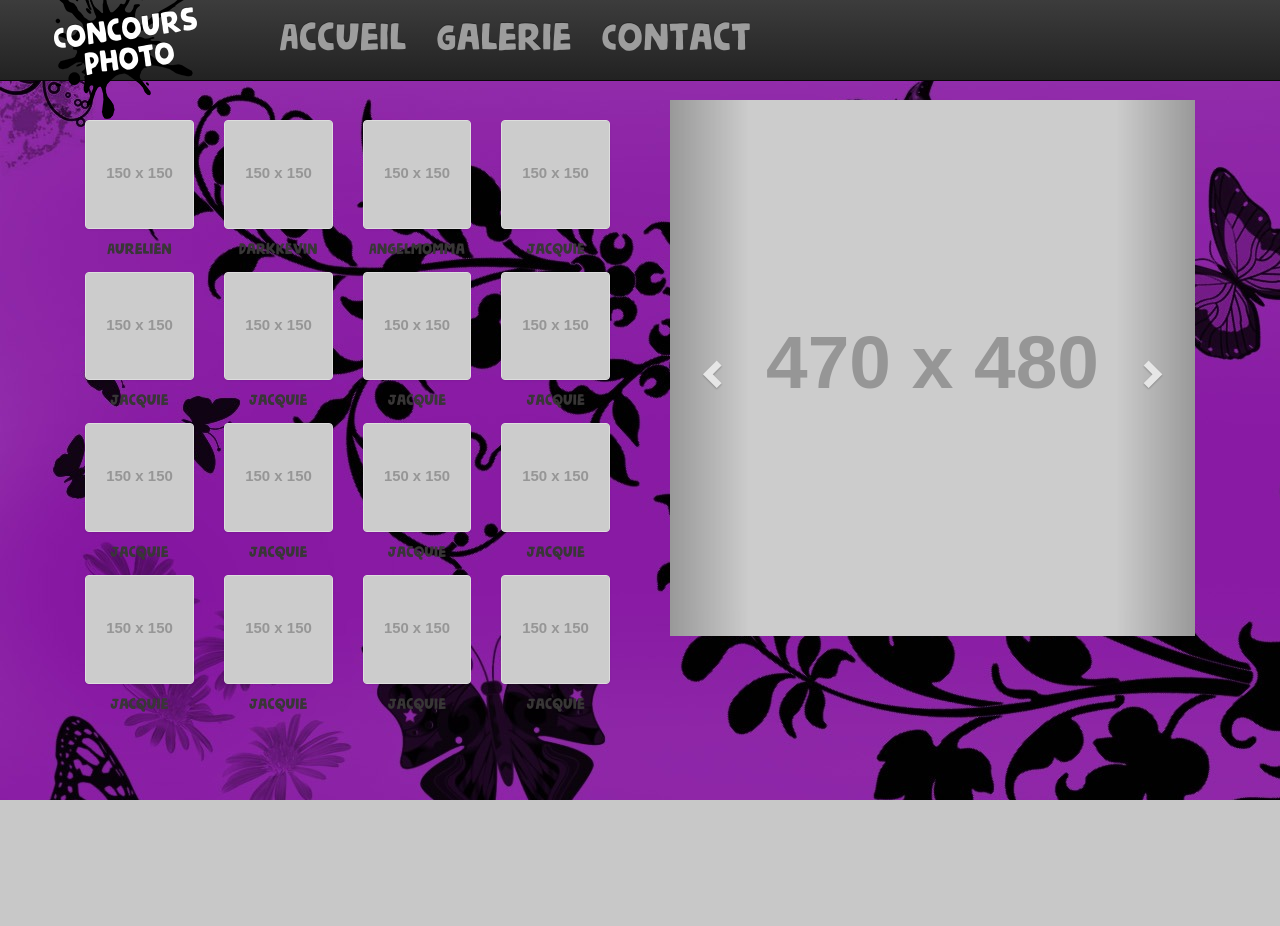
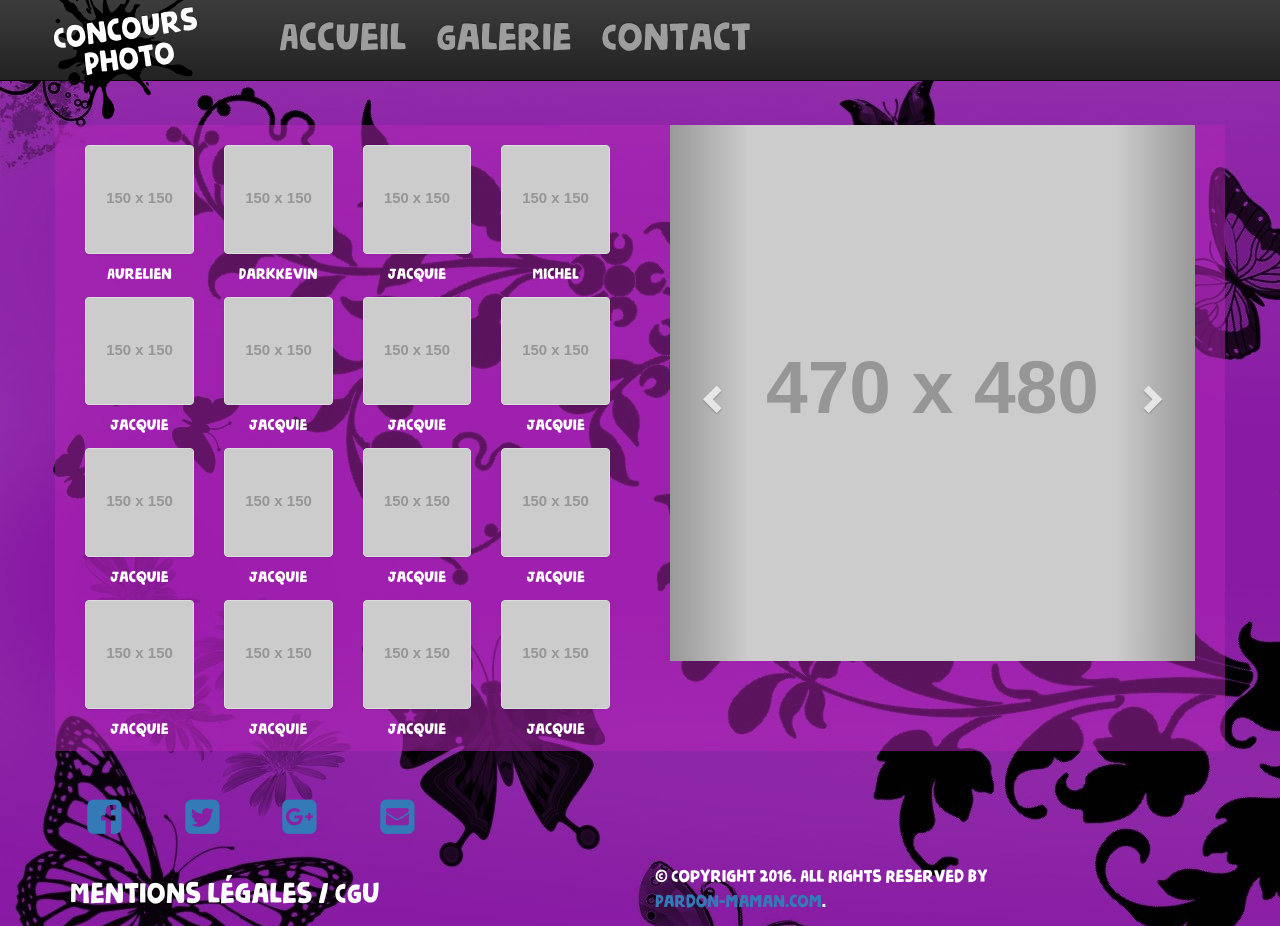
Before and after one commit to Aurerianusu/fbdev, a PHP site: page /galerie.php in a window 1280 px wide. Before the commit the page ends 800 px from the top, so only its background shows below. Run offline with PHP 8.4, Linux system fonts and the light colour scheme; grey boxes labelled with a size stand in for pictures from a placeholder-image service; some libraries are stand-ins or nearby versions.

Commit message:
ajout du css footer

```diff
--- a/footer.php
+++ b/footer.php
@@ -1,31 +1,32 @@
 <div class="container">
-        <div class="row text-left">
-        	<div class="col-sm-12 col-xs-12">
+
+
+        <div class="row text-left bloc-center">
+        	<div class="col-sm-1 col-xs-2">
+               	<a href="https://www.facebook.com/bootsnipp"><i id="social-fb" class="fa fa-facebook-square fa-2x social"></i></a>
+            </div>
+
+            <div class="col-sm-1 col-xs-2">
+	            <a href="https://twitter.com/bootsnipp"><i id="social-tw" class="fa fa-twitter-square fa-2x social"></i></a>
+	        </div>
+
+	        <div class="col-sm-1 col-xs-2">
+	           	<a href="https://plus.google.com/+Bootsnipp-page"><i id="social-gp" class="fa fa-google-plus-square fa-2x social"></i></a>
+	        </div>
+
+	        <div class="col-sm-1 col-xs-2">
+	            <a href="mailto:coucou@gmail.com"><i id="social-em" class="fa fa-envelope-square fa-2x social"></i></a>
+	        </div>
+		</div>
+
+		<div class="row text-left">
+        	<div class="col-sm-6 col-xs-6 cgu">
                	<a href="./cgu.php">Mentions légales / CGU</a>
+            </div>
+
+            <div class="col-sm-6 col-xs-6 copyright">
+               	 <p>© Copyright 2016. All Rights Reserved by <br><a target="_blank" href="https://pardon-maman.com"> Pardon-maman.com</a>.
             </div>
         </div>
 
-        <div class="row text-center">
-        	<div class="col-sm-3 col-xs-6">
-               	<a href="https://www.facebook.com/bootsnipp"><i id="social-fb" class="fa fa-facebook-square fa-3x social"></i></a>
-            </div>
-
-            <div class="col-sm-3 col-xs-6">
-	            <a href="https://twitter.com/bootsnipp"><i id="social-tw" class="fa fa-twitter-square fa-3x social"></i></a>
-	        </div>
-
-	        <div class="col-sm-3 col-xs-6">
-	           	<a href="https://plus.google.com/+Bootsnipp-page"><i id="social-gp" class="fa fa-google-plus-square fa-3x social"></i></a>
-	        </div>
-
-	        <div class="col-sm-3 col-xs-6">
-	            <a href="mailto:bootsnipp@gmail.com"><i id="social-em" class="fa fa-envelope-square fa-3x social"></i></a>
-	        </div>
-		</div>
-
-		<div class="row text-center">
-        	<div class="col-sm-12 col-xs-12">
-               	 <p>© Copyright 2016. All Rights Reserved by <a target="_blank" href="https://pardon-maman.com"> Pardon-maman</a>.
-            </div>
-        </div>
 </div>
--- a/galerie.php
+++ b/galerie.php
@@ -22,7 +22,7 @@
 		<!-- END OF HEADER -->
 
 		<!-- CONTENT -->
-		<section id="section-gallerie">
+		<section id="section-galerie">
 
 			<div class="container">
 			    <div id="main_area">
@@ -45,12 +45,12 @@
 
 			                    <li class="col-sm-3 col-xs-6">
 			                        <a class="thumbnail" id="carousel-selector-2"><img src="http://placehold.it/150x150&text=2"></a>
-			                        <p class="title-photo">Angelmomma</p>
+			                        <p class="title-photo">Jacquie</p>
 			                    </li>
 
 			                    <li class="col-sm-3 col-xs-6">
 			                        <a class="thumbnail" id="carousel-selector-3"><img src="http://placehold.it/150x150&text=3"></a>
-			                      	<p class="title-photo">Jacquie</p>
+			                      	<p class="title-photo">Michel</p>
 			                    </li>
 
 			                    <li class="col-sm-3 col-xs-2">
@@ -188,7 +188,7 @@
 
 
 		<!-- END OF FOOTER -->
-		<footer></footer>
+		<footer><?php require 'footer.php' ?></footer>
 		<!-- END OF FOOTER -->
 
 	</body>
--- a/header.php
+++ b/header.php
@@ -1,5 +1,7 @@
 		<!-- Latest compiled and minified CSS -->
 		<link rel="stylesheet" href="https://maxcdn.bootstrapcdn.com/bootstrap/3.3.7/css/bootstrap.min.css" integrity="sha384-BVYiiSIFeK1dGmJRAkycuHAHRg32OmUcww7on3RYdg4Va+PmSTsz/K68vbdEjh4u" crossorigin="anonymous">
+
+		<link href="//maxcdn.bootstrapcdn.com/font-awesome/4.1.0/css/font-awesome.min.css" rel="stylesheet">
 
 		<!-- JQUERY LIBRARY -->
 		<script
--- a/public/css/style.css
+++ b/public/css/style.css
@@ -27,7 +27,7 @@ body{
 }
 
 /* INDEX */
-#section-accueil .container {
+#section-accueil .container, #section-galerie .container {
     background-color: rgba(181, 39, 185, 0.5);
     margin-top: 25px;
     margin-bottom: 25px;
@@ -73,7 +73,7 @@ body{
 .title-photo{
 	font-size: 16px;
     text-align: center;
-    color: #383636;
+    color:white;
 }
 
 body {
@@ -118,3 +118,45 @@ span.navbar-brand {
     position: relative;
     bottom: 29px;
 }
+
+
+/* FOOTER CSS */
+.social:hover {
+     -webkit-transform: scale(0.6);
+     -moz-transform: scale(0.6);
+     -o-transform: scale(0.6);
+ }
+ .social {
+     -webkit-transform: scale(0.5);
+     /* Browser Variations: */
+     -moz-transform: scale(0.5);
+     -o-transform: scale(0.5);
+     -webkit-transition-duration: 0.5s;
+     -moz-transition-duration: 0.5s;
+     -o-transition-duration: 0.5s;
+ }
+
+ #social-fb:hover {
+     color: #3B5998;
+ }
+ #social-tw:hover {
+     color: #4099FF;
+ }
+ #social-gp:hover {
+     color: #d34836;
+ }
+ #social-em:hover {
+     color: #f39c12;
+ }
+ .cgu a{
+    color:white;
+    text-decoration: none;
+    font-size: 30px;
+
+ }
+
+ .copyright{
+    font-size: 18px;
+ }
+
+  /* END FOOTER CSS */
```
